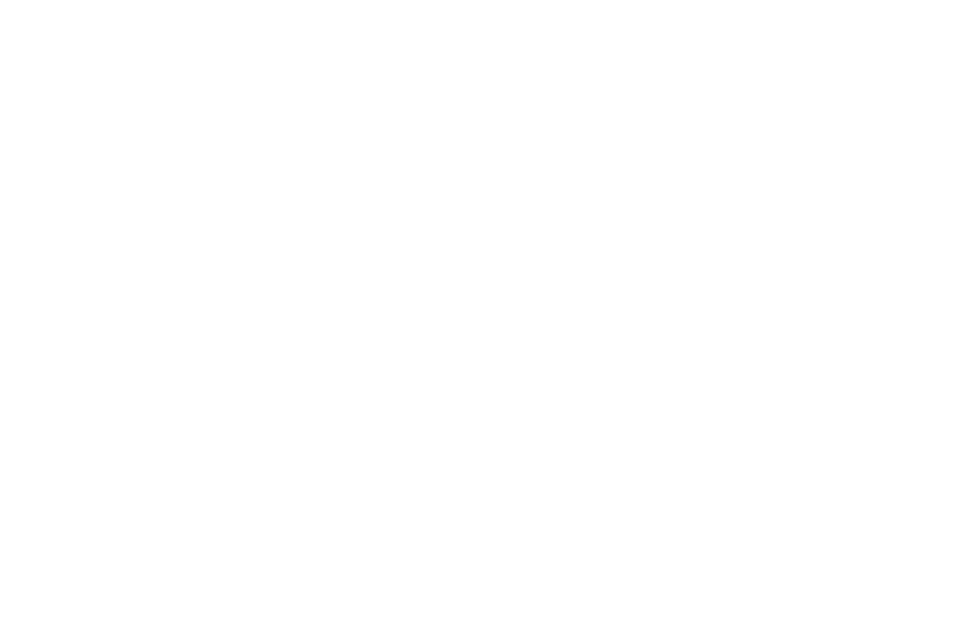
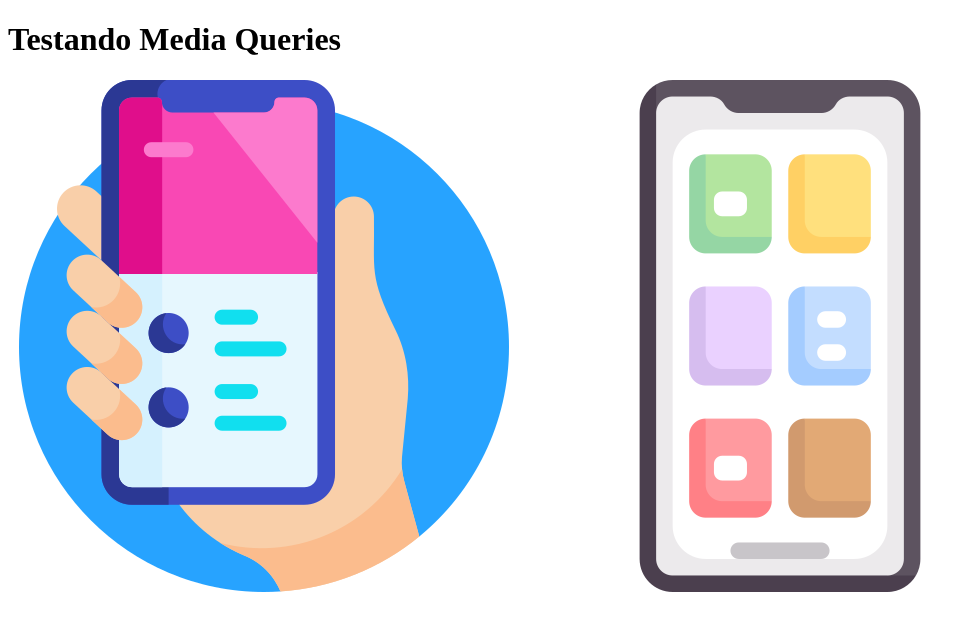
Before and after one commit to luizcarlosgp/media-queriess, a plain HTML site: page index.html in a window 1280 px wide. Shown: the whole page, without its empty margins (0-976 px from the left). Drawn offline with Linux system fonts and the light colour scheme.

Commit message:
Update index.html

```diff
--- a/index.html
+++ b/index.html
@@ -4,9 +4,11 @@
     <meta charset="UTF-8">
     <meta http-equiv="X-UA-Compatible" content="IE=edge">
     <meta name="viewport" content="width=device-width, initial-scale=1.0">
-    <title>Document</title>
+    <title>Media Queries</title>
 </head>
 <body>
-
+    <h1>Testando Media Queries</h1>
+    <img src="./images/smartphone.png" alt="">
+    <img src="./images/mobile-app.png" alt="">
 </body>
 </html>
```
